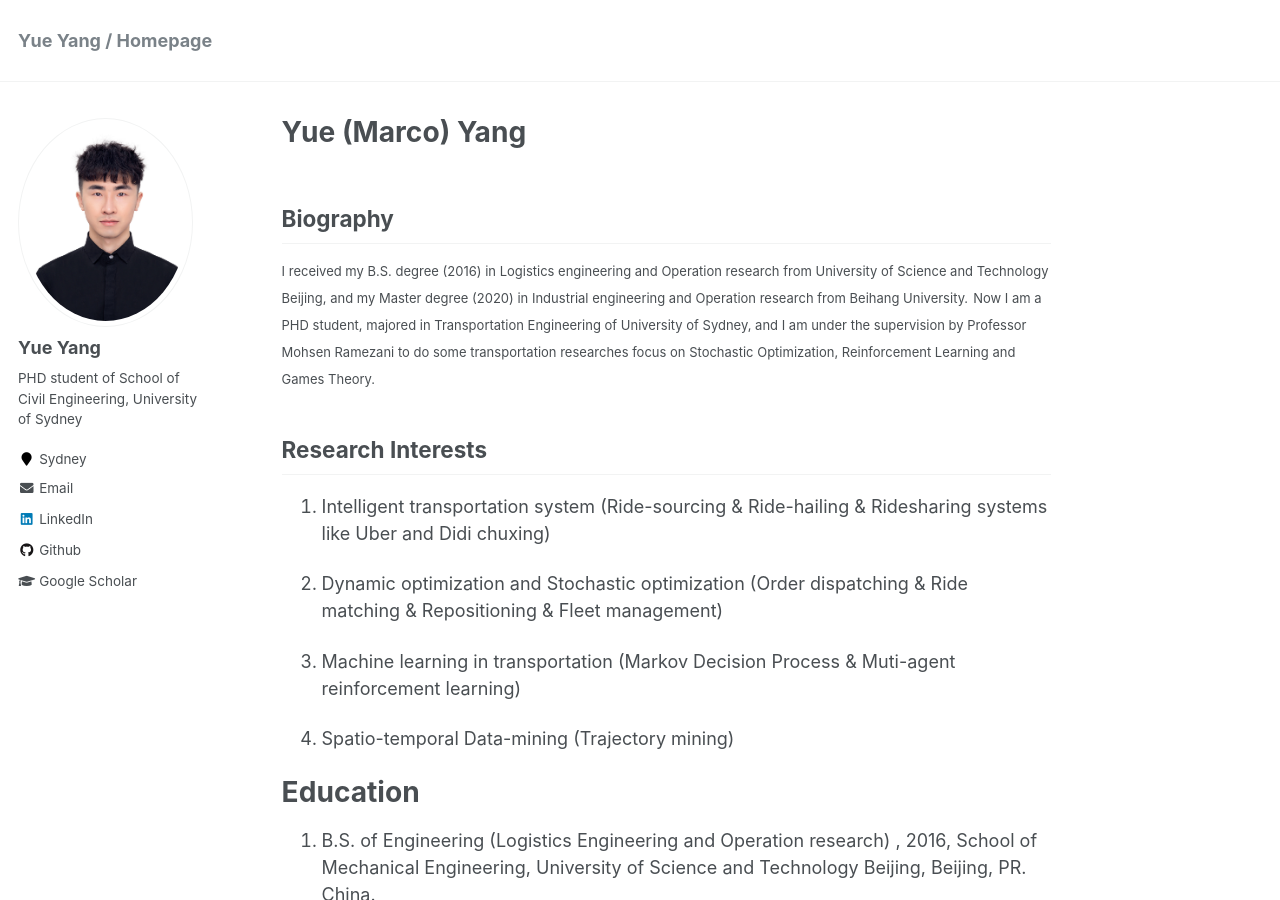
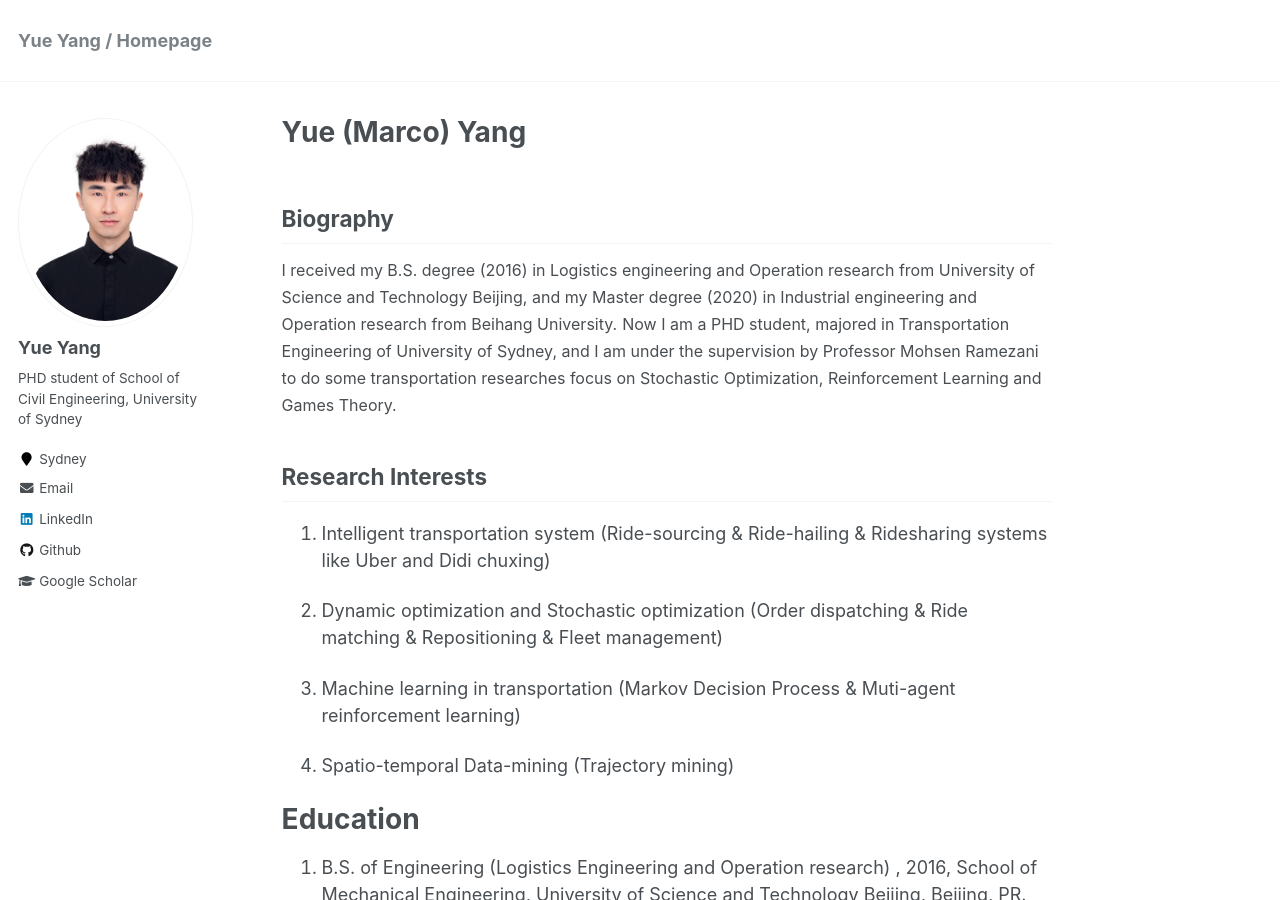
Before and after one commit to marco-yue/biography, a Jekyll site: the page built from _pages/about.md, in a window 1280 px wide and 900 px high. Built offline with Jekyll 4.4.1, drawn with Linux system fonts in a browser that asks for light colours.

Commit message:
Update about.md

```diff
--- a/_pages/about.md
+++ b/_pages/about.md
@@ -10,9 +10,10 @@ redirect_from:
 
 ## Biography
 
-<font size=2>I received my B.S. degree (2016) in Logistics engineering and Operation research from University of Science and Technology Beijing, and my Master degree (2020) in Industrial engineering and Operation research from Beihang University.</font>
+<font size=3>I received my B.S. degree (2016) in Logistics engineering and Operation research from University of Science and Technology Beijing, and my Master degree (2020) in Industrial engineering and Operation research from Beihang University.</font>
 
-<font size=2>Now I am a PHD student, majored in Transportation Engineering of University of Sydney, and I am under the supervision by Professor Mohsen Ramezani to do some transportation researches focus on Stochastic Optimization, Reinforcement Learning and Games Theory.</font>
+
+<font size=3>Now I am a PHD student, majored in Transportation Engineering of University of Sydney, and I am under the supervision by Professor Mohsen Ramezani to do some transportation researches focus on Stochastic Optimization, Reinforcement Learning and Games Theory.</font>
 
 
 ## Research Interests
```
